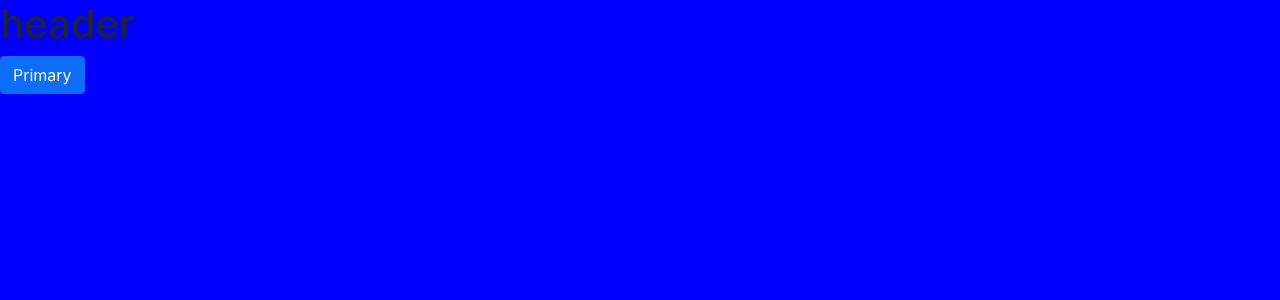
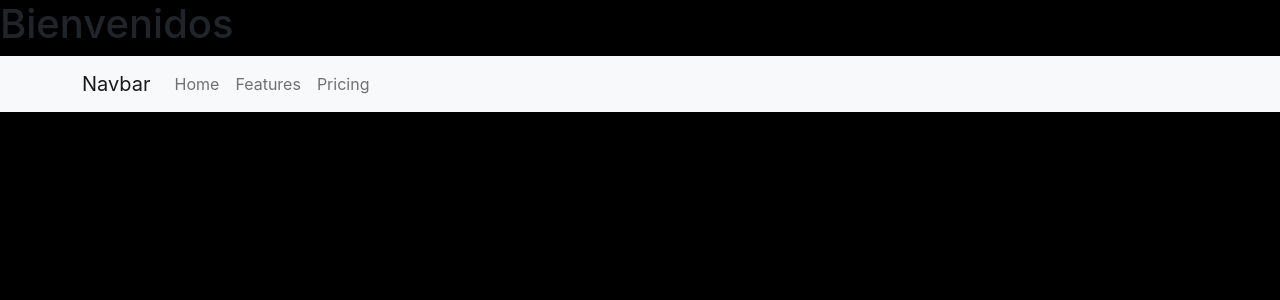
Before and after one commit to taichisuarez22/Ale-landing, a React (Create React App) app: page / in a window 1280 px wide. Shown: the top 300 px of the page. Built offline with nearby package versions, Linux system fonts and the light colour scheme.

Commit message:
se rehacen cambios borrados. Header actua como Navbar. se cambia el fondo

```diff
--- a/src/components/Header.js
+++ b/src/components/Header.js
@@ -1,12 +1,25 @@
 import React from "react";
-import Button from 'react-bootstrap/Button';
+import Nav from 'react-bootstrap/Nav';
+import Navbar from 'react-bootstrap/Navbar';
+import Container from 'react-bootstrap/Container';
+
+
 
 export default function Header() {
 
     return(
     <div>
-            <h1> header</h1>
-            <Button variant="primary">Primary</Button>
+            <h1> Bienvenidos</h1>
+            <Navbar bg="light" variant="light">
+    <Container>
+    <Navbar.Brand href="#home">Navbar</Navbar.Brand>
+    <Nav className="me-auto">
+      <Nav.Link href="#home">Home</Nav.Link>
+      <Nav.Link href="#features">Features</Nav.Link>
+      <Nav.Link href="#pricing">Pricing</Nav.Link>
+    </Nav>
+    </Container>
+  </Navbar>
     </div>
     );
     }
--- a/src/index.css
+++ b/src/index.css
@@ -5,7 +5,7 @@
     sans-serif;
   -webkit-font-smoothing: antialiased;
   -moz-osx-font-smoothing: grayscale;
-  background-color: blue;
+  background-color: black;
 }
 
 color{
```
